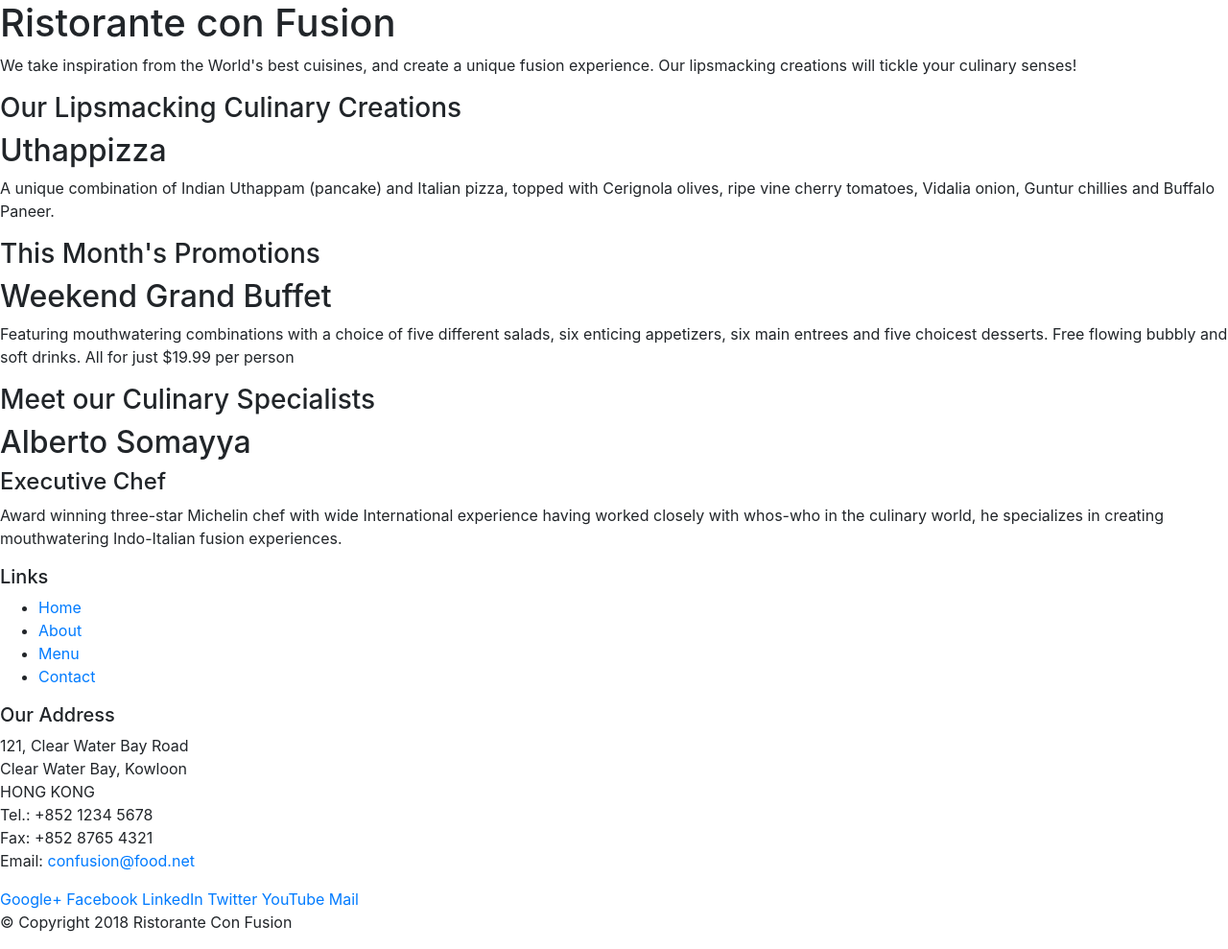
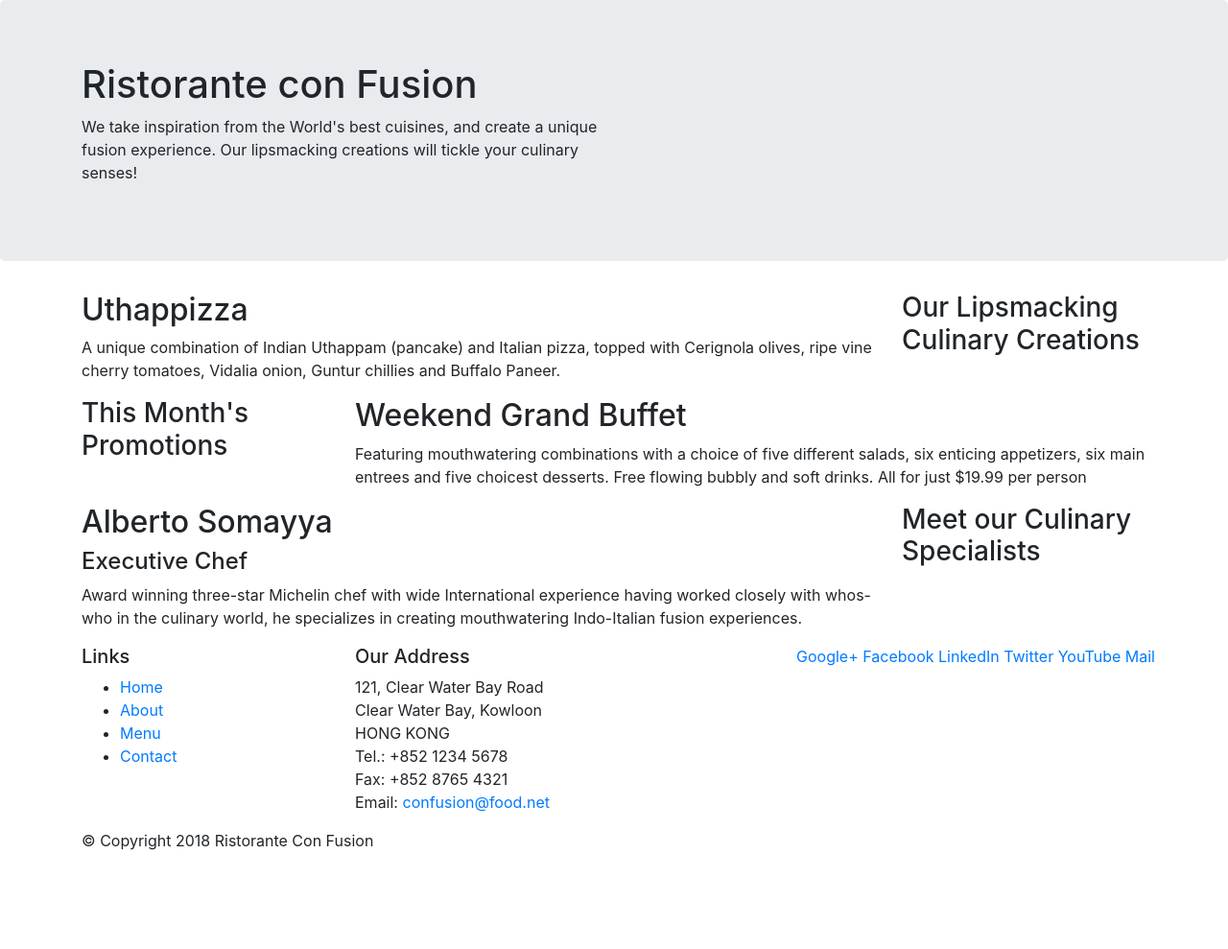
Before and after one commit to Mohammedtalhas/bootstrap_tutorials, a website: page index.html in a window 1280 px wide. Shown: the whole page at 96% size. After the commit the page ends 904 px from the top, so only its background shows below. Drawn offline with nearby package versions, Linux system fonts and the light colour scheme.

Commit message:
Include bs classes

```diff
--- a/index.html
+++ b/index.html
@@ -13,46 +13,46 @@
 
 <body>
 
-    <header>
-        <div>
-            <div>
-                <div>
+    <header class="jumbotron">
+        <div class="container">
+            <div class="row">
+                <div class="col-12 col-sm-6">
                     <h1>Ristorante con Fusion</h1>
                     <p>We take inspiration from the World's best cuisines, and create a unique fusion experience. Our lipsmacking creations will tickle your culinary senses!</p>
                 </div>
-                <div>
+                <div class="col-12 col-sm">
                 </div>
             </div>
         </div>
     </header>
 
-    <div>
-        <div>
-            <div>
+    <div class="container">
+        <div class="row">
+            <div class="col-12 col-sm-4 order-sm-last col-md-3">
                 <h3>Our Lipsmacking Culinary Creations</h3>
             </div>
-            <div>
+            <div class="col col-sm order-sm-first col-md">
                 <h2>Uthappizza</h2>
                 <p>A unique combination of Indian Uthappam (pancake) and Italian pizza, topped with Cerignola olives, ripe vine cherry tomatoes, Vidalia onion, Guntur chillies and Buffalo Paneer.</p>
             </div>
         </div>
 
 
-        <div>
-            <div>
+        <div class="row">
+            <div class="col-12 col-sm-4 col-md-3">
                 <h3>This Month's Promotions</h3>
             </div>
-            <div>
+            <div class="col col-sm col-md">
                 <h2>Weekend Grand Buffet</h2>
                 <p>Featuring mouthwatering combinations with a choice of five different salads, six enticing appetizers, six main entrees and five choicest desserts. Free flowing bubbly and soft drinks. All for just $19.99 per person </p>
             </div>
         </div>
 
-        <div>
-            <div>
+        <div class="row">
+            <div class="col-12 col-sm-4 order-sm-last col-md-3">
                 <h3>Meet our Culinary Specialists</h3>
             </div>
-            <div>
+            <div class="col col-sm order-sm-first col-md">
                 <h2>Alberto Somayya</h2>
                 <h4>Executive Chef</h4>
                 <p>Award winning three-star Michelin chef with wide International experience having worked closely with whos-who in the culinary world, he specializes in creating mouthwatering Indo-Italian fusion experiences. </p>
@@ -61,9 +61,9 @@
     </div>
 
     <footer>
-        <div>
-            <div>
-                <div>
+        <div class="container">
+            <div class="row">
+                <div class="col-4  col-sm-2">
                     <h5>Links</h5>
                     <ul>
                         <li><a href="#">Home</a></li>
@@ -72,7 +72,7 @@
                         <li><a href="#">Contact</a></li>
                     </ul>
                 </div>
-                <div>
+                <div class="col-7 offset-1 col-sm-5">
                     <h5>Our Address</h5>
                     <address>
 		              121, Clear Water Bay Road<br>
@@ -83,7 +83,7 @@
 		              Email: <a href="mailto:confusion@food.net">confusion@food.net</a>
 		           </address>
                 </div>
-                <div>
+                <div lass="col-12 col-sm-4">
                     <div>
                         <a href="http://google.com/+">Google+</a>
                         <a href="http://www.facebook.com/profile.php?id=">Facebook</a>
@@ -94,8 +94,8 @@
                     </div>
                 </div>
            </div>
-           <div>
-                <div>
+           <div class="row">
+                <div class="col-auto align-center">
                     <p>© Copyright 2018 Ristorante Con Fusion</p>
                 </div>
            </div>
```
